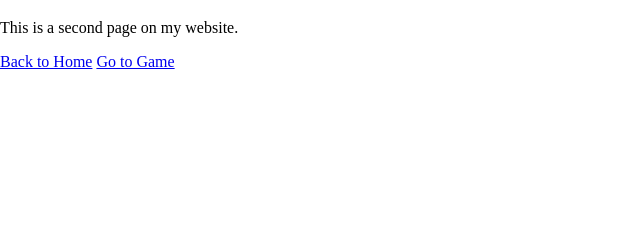
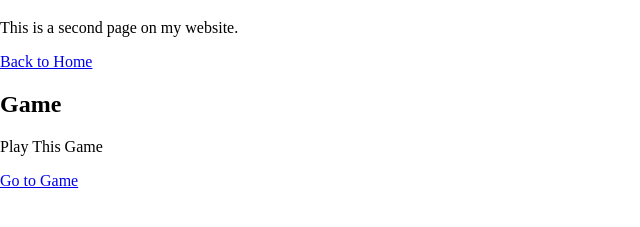
Before and after one commit to WorKSimi/WorKSimi.github.io, a plain HTML site: page about.html in a window 1280 px wide. Shown: the part 61-288 px from the top of the page, without its empty margins (0-640 px from the left). Drawn offline with Linux system fonts and the light colour scheme; files that its build step writes are made by us from their sources.

Commit message:
Update about.html

```diff
--- a/about.html
+++ b/about.html
@@ -11,6 +11,10 @@
   <h1>About Page</h1>
   <p>This is a second page on my website.</p>
   <a href="index.html">Back to Home</a>
-  <a href="unitygame/">Go to Game</a>
+</body>
+<body>
+    <h2>Game</h2>
+    <p>Play This Game</p>
+    <a href="unitygame/">Go to Game</a>
 </body>
 </html>
```
